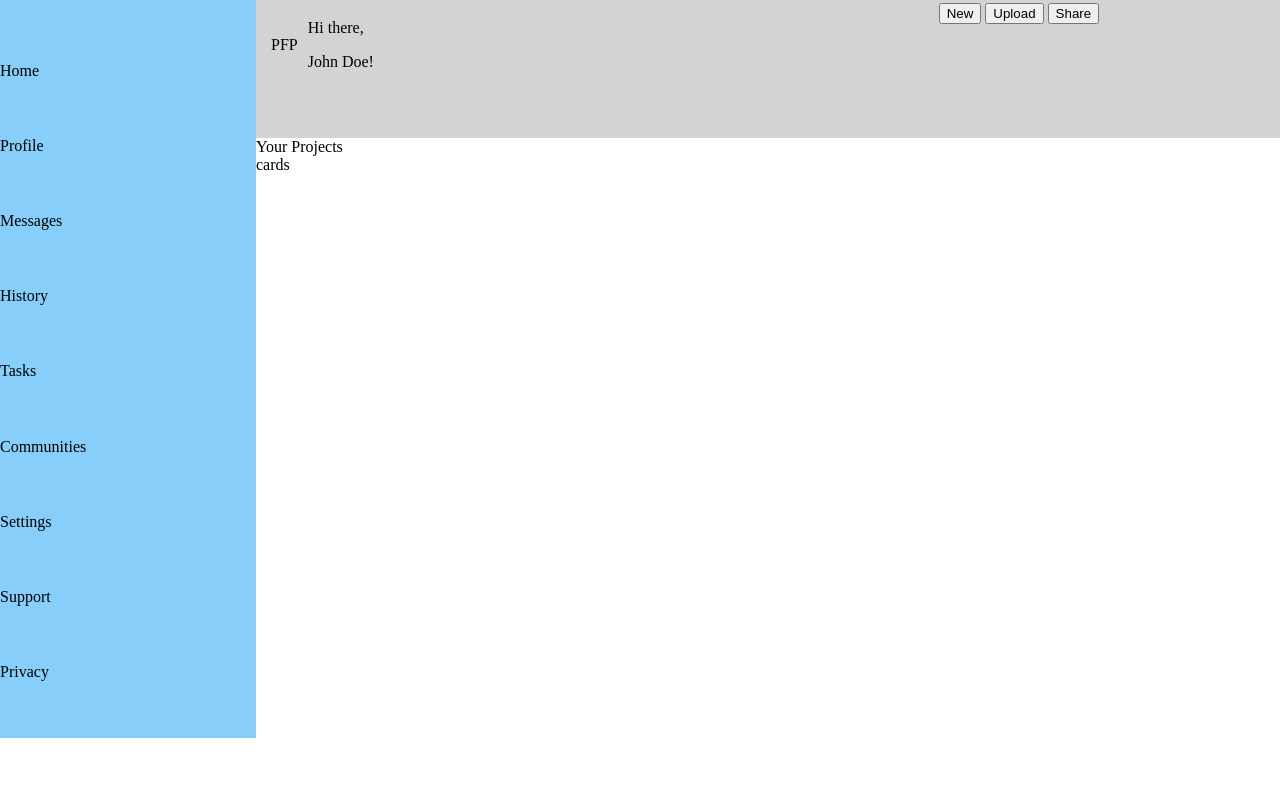
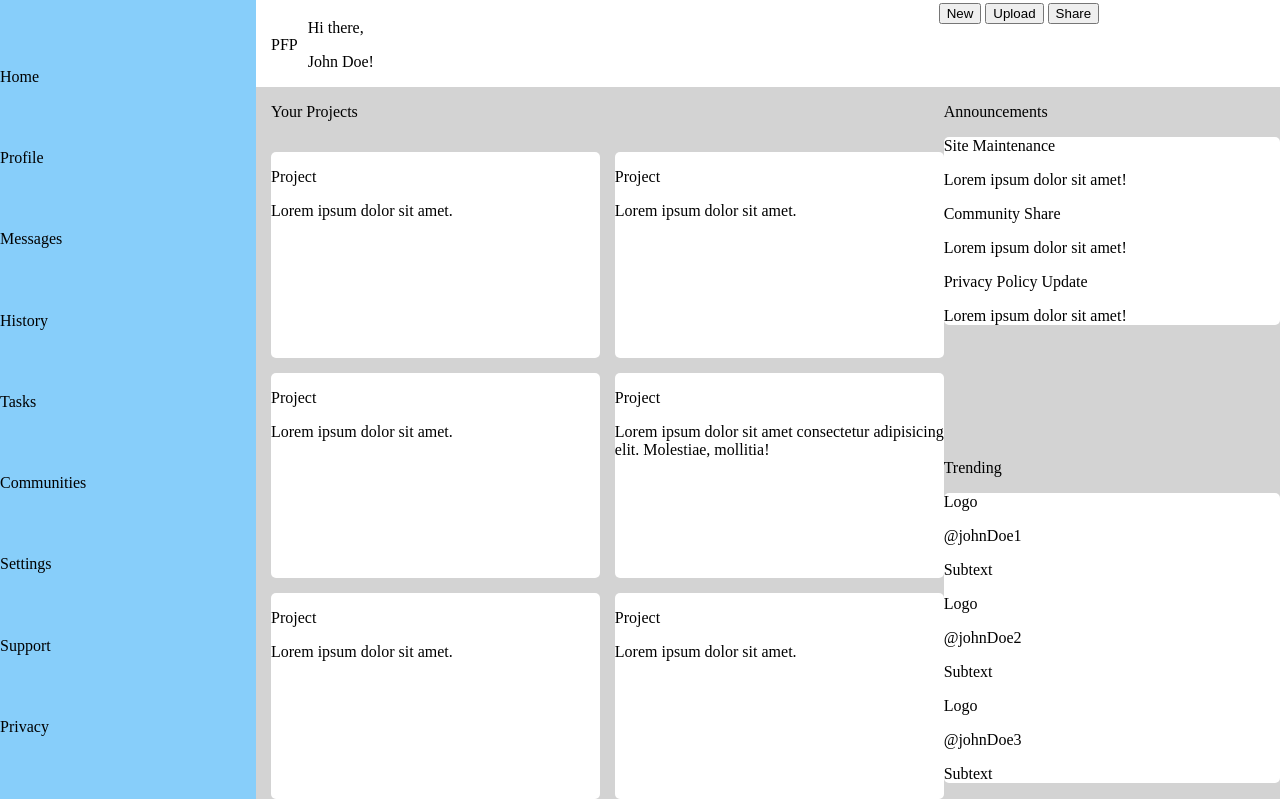
Before and after one commit to iZhGH/MockAdminDashboard, a plain HTML site: page index.html in a window 1280 px wide. Shown: the part 62-861 px from the top of the page. Before the commit the page ends 800 px from the top, so only its background shows below. Drawn offline with Linux system fonts and the light colour scheme.

Commit message:
style:(index.html + styles.css): Main content - Add main content html

```diff
--- a/index.html
+++ b/index.html
@@ -54,17 +54,76 @@
     </div>
 </div>
 
-<div class="mainContent">
-    <div class="mainContentHeader">
-        Your Projects
-    </div>
+<div class="mainContentContainer">
     <div class="mainContentLeft">
-        cards
+        <p class="mainContentLeftHeader">Your Projects</p>
+        <div class="projectCard cardOne">
+            <p>Project</p>
+            <p>Lorem ipsum dolor sit amet.</p>
+        </div>
+        <div class="projectCard cardTwo">
+            <p>Project</p>
+            <p>Lorem ipsum dolor sit amet.</p>
+        </div>
+        <div class="projectCard cardThree">
+            <p>Project</p>
+            <p>Lorem ipsum dolor sit amet.</p>
+        </div>
+        <div class="projectCard cardFour">
+            <p>Project</p>
+            <p>Lorem ipsum dolor sit amet consectetur adipisicing elit. Molestiae, mollitia!</p>
+        </div>
+        <div class="projectCard cardFive">
+            <p>Project</p>
+            <p>Lorem ipsum dolor sit amet.</p>
+        </div>
+        <div class="projectCard cardSix">
+            <p>Project</p>
+            <p>Lorem ipsum dolor sit amet.</p>
+        </div>
     </div>
 
     <div class="mainContentRight">
+        <div class="announceements">
+        <p class="mainContentRightHeader">Announcements</p>
+        <div class="announcementsCard">
+            <div class="announcementOne">
+            <p>Site Maintenance</p>
+            <p>Lorem ipsum dolor sit amet!</p>
+        </div>
+        <div class="announcementTwo">
+            <p>Community Share</p>
+            <p>Lorem ipsum dolor sit amet!</p>
+        </div>
+        <div class="announcementThree">
+            <p>Privacy Policy Update</p>
+            <p>Lorem ipsum dolor sit amet!</p>
+        </div>
+        </div>
+     </div>
+
+        <div class="trending">
+        <p class="mainContentRightLowerHeader">Trending</p>
+        <div class="trendingCard">
+            <div class="trendingOne">
+            <p>Logo</p>
+            <p>@johnDoe1</p>
+            <p>Subtext</p>
+        </div>
+        <div class="trendingTwo">
+            <p>Logo</p>
+            <p>@johnDoe2</p>
+            <p>Subtext</p>
+        </div>
+        <div class="trendingThree">
+            <p>Logo</p>
+            <p>@johnDoe3</p>
+            <p>Subtext</p>
+        </div>
+        </div>
 
     </div>
+</div>
 </div>
 </div>
 
--- a/styles.css
+++ b/styles.css
@@ -5,11 +5,10 @@ body {
 .dashBoardContainer {
     display: grid;
     grid-template-columns: 1fr 4fr;
-    grid-template-rows: repeat(4,1fr);
 }
 
 .leftMenuContainer {
-    height: 100vh;
+    height: 100%;
     background-color: lightskyblue;
     grid-row: span 4;
     display: grid;
@@ -25,8 +24,7 @@ body {
 
 
 .headerContainer {
-    background-color: lightgray;
-    grid-column: span 1;
+    background-color: white;
 }
 
 .topHeader {
@@ -66,9 +64,49 @@ body {
 }
 
 
-
 .searchButton {
     height: 30px;
     width: 450px;
     background-color: darkgray;
 }
+
+.mainContentContainer {
+    background-color: lightgray;
+    display: grid;
+    grid-template-columns: 2fr 1fr;
+    padding-left: 15px;
+    max-height: 825px;
+}
+
+.mainContentLeft {
+    display: grid;
+    grid-template-columns: 1fr 1fr;
+    grid-template-rows: 0fr 1fr 1fr 1fr;
+    gap: 15px;
+}
+
+.mainContentRight {
+    display: grid;
+    grid-template-columns: 1fr;
+    grid-template-rows: 1fr 1fr
+}
+
+.mainContentLeftHeader {
+    grid-column: span 2;
+}
+
+.projectCard {
+
+    background-color: white;
+    border-radius: 5px;
+}
+
+.announcementsCard {
+    background-color: white;
+    border-radius: 5px;
+}
+
+.trendingCard {
+    background-color: white;
+    border-radius: 5px;
+}
```
